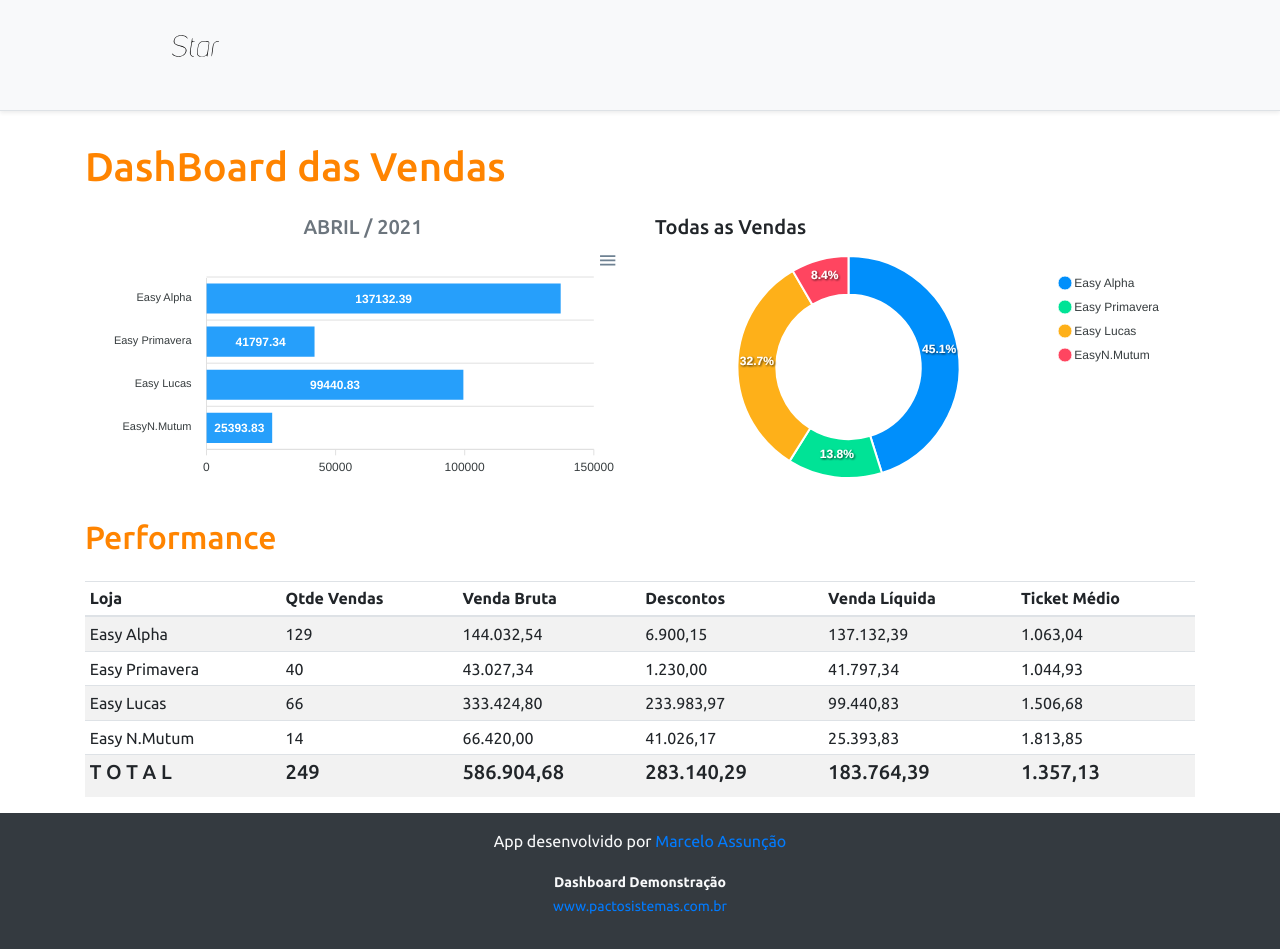
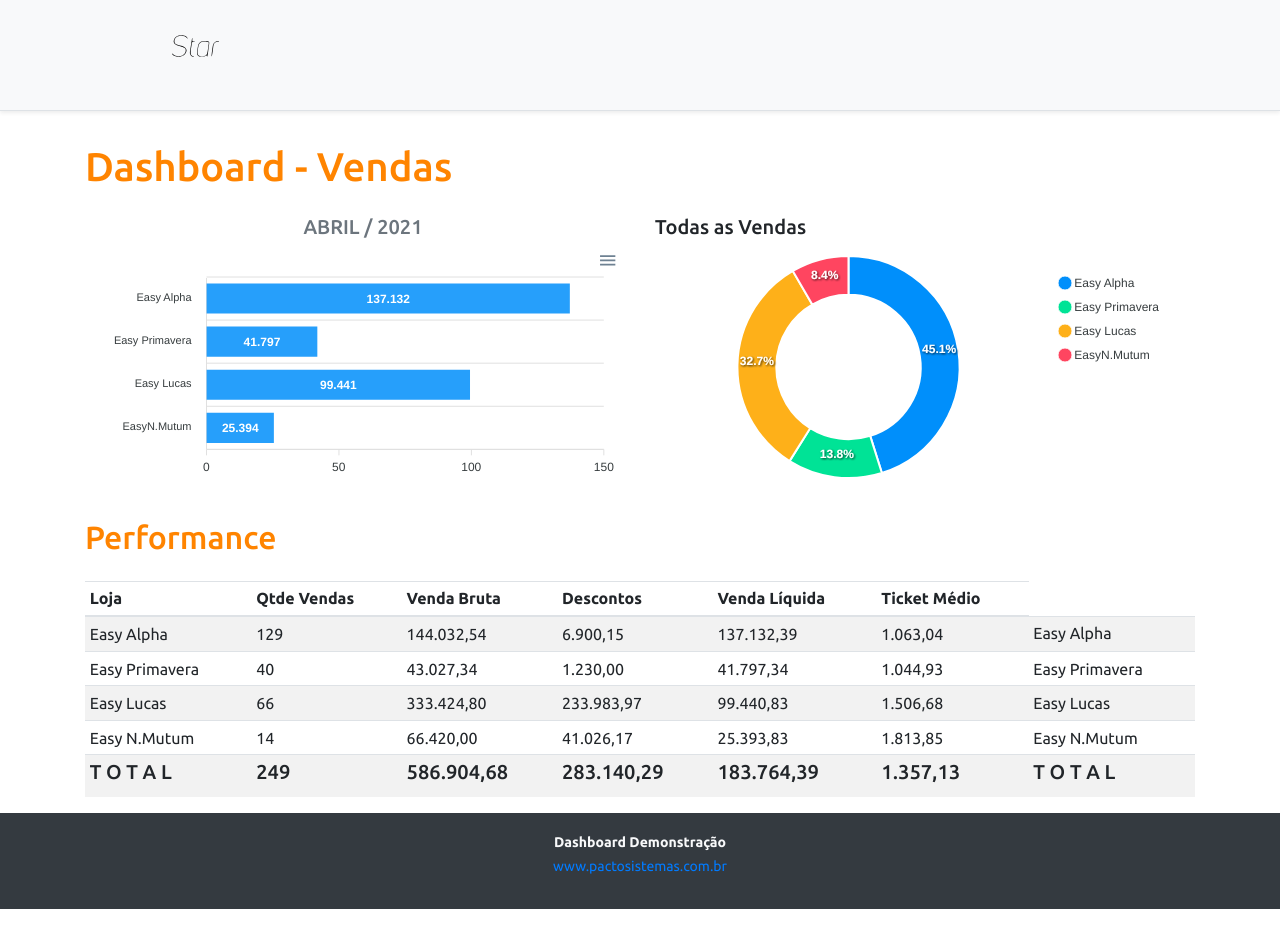
Before and after one commit to marcelopacto/projeto-sds3, a React (Create React App) app in the folder frontend/: page / in a window 1280 px wide. After the commit the page ends 909 px from the top, so only its background shows below. Built offline with nearby package versions, Linux system fonts and the light colour scheme.

Commit message:
Easy em mil reais

```diff
--- a/frontend/src/App.tsx
+++ b/frontend/src/App.tsx
@@ -9,7 +9,7 @@ function App() {
     <>
     <NavBar/>
     <div className="container">
-       <h1 className="text-primary py-3">DashBoard das Vendas</h1>
+       <h1 className="text-primary py-3">Dashboard - Vendas</h1>
 
        <div className="row px-3">
          <div className="col-sm-6">
--- a/frontend/src/components/BarChart/index.tsx
+++ b/frontend/src/components/BarChart/index.tsx
@@ -16,8 +16,8 @@ const BarChart = () => {
         },
         series: [
             {
-                name: "Vendas em R$",
-                data: [137132.39, 41797.34, 99440.83, 25393.83]
+                name: "Vendas em mil R$",
+                data: [137.132, 41.797, 99.441, 25.394]
             }
         ]
     };
--- a/frontend/src/components/DataTable/Index.tsx
+++ b/frontend/src/components/DataTable/Index.tsx
@@ -20,6 +20,7 @@ const DataTable = () => {
                 <td>  6.900,15</td>
                 <td>137.132,39</td>
                 <td>  1.063,04</td>
+                <td>Easy Alpha</td>
             </tr>
             <tr>
                 <td>Easy Primavera</td>
@@ -28,6 +29,7 @@ const DataTable = () => {
                 <td> 1.230,00</td>
                 <td>41.797,34</td>
                 <td> 1.044,93</td>
+                <td>Easy Primavera</td>
             </tr>
             <tr>
                 <td>Easy Lucas</td>
@@ -36,6 +38,7 @@ const DataTable = () => {
                 <td>233.983,97</td>
                 <td> 99.440,83</td>
                 <td>  1.506,68</td>
+                <td>Easy Lucas</td>
             </tr>
             <tr>
                 <td>Easy N.Mutum</td>
@@ -44,6 +47,7 @@ const DataTable = () => {
                 <td>41.026,17</td>
                 <td>25.393,83</td>
                 <td> 1.813,85</td>
+                <td>Easy N.Mutum</td>
             </tr>
             <tr>
                 <td><h5>T O T A L</h5></td>
@@ -52,6 +56,7 @@ const DataTable = () => {
                 <td><h5>283.140,29</h5></td>
                 <td><h5>183.764,39</h5></td>
                 <td><h5>  1.357,13</h5></td>
+                <td><h5>T O T A L</h5></td>
             </tr>
         </tbody>
     </table>
--- a/frontend/src/components/Footer/index.tsx
+++ b/frontend/src/components/Footer/index.tsx
@@ -2,7 +2,7 @@ const Footer = () => {
     return (
         <footer className="footer mt-auto py-3 bg-dark">
         <div className="container">
-          <p className="text-light">App desenvolvido por <a href="https://github.com/marcelopacto" target="_blank" rel="noreferrer">Marcelo Assunção</a></p>
+          {/* <p className="text-light">App desenvolvido por <a href="https://github.com/marcelopacto" target="_blank" rel="noreferrer">Marcelo Assunção</a></p> */}
           <p className="text-light"><small><strong>Dashboard Demonstração</strong><br/>
             <a href="http://www.pactosistemas.com.br" target="_blank" rel="noreferrer">www.pactosistemas.com.br</a></small></p>
         </div>
```
